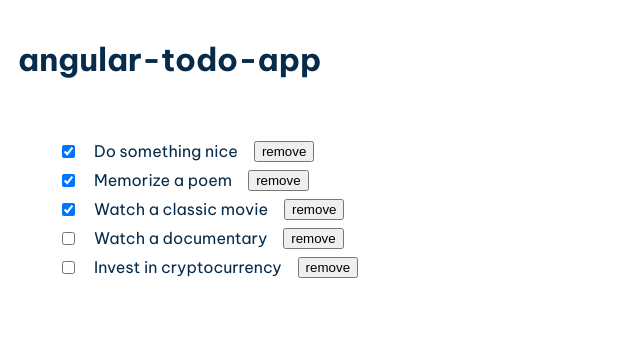
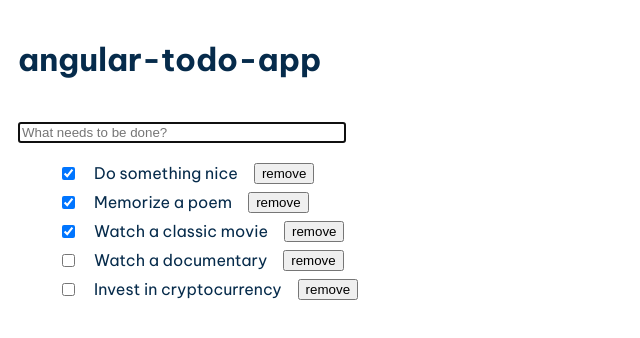
Before and after one commit to a-sokolova-dev/angular-todo-app, an Angular app: page / in a window 1280 px wide. Shown: the top 338 px of the page, without its empty margins (0-640 px from the left). Built offline with nearby package versions, Linux system fonts and the light colour scheme.

Commit message:
feat: add todo creation

```diff
--- a/src/app/app.component.html
+++ b/src/app/app.component.html
@@ -3,6 +3,7 @@
     <h1>angular-todo-app</h1>
   </header>
   <section class="content">
+    <app-todo-add></app-todo-add>
     <app-todo-list></app-todo-list>
   </section>
 </main>
--- a/src/app/app.component.ts
+++ b/src/app/app.component.ts
@@ -1,11 +1,12 @@
 import { Component } from '@angular/core';
 import { TodoListComponent } from './todo-list/todo-list.component';
+import { TodoAddComponent } from './todo-add/todo-add.component';
 
 @Component({
   selector: 'app-root',
   standalone: true,
   templateUrl: './app.component.html',
   styleUrl: './app.component.css',
-  imports: [TodoListComponent],
+  imports: [TodoListComponent, TodoAddComponent],
 })
 export class AppComponent {}
--- /dev/null
+++ b/src/app/todo-add/todo-add.component.css
@@ -0,0 +1,3 @@
+.new-todo {
+  width: 20rem;
+}
--- /dev/null
+++ b/src/app/todo-add/todo-add.component.html
@@ -0,0 +1,9 @@
+<div>
+  <input
+    [(ngModel)]="todo"
+    class="new-todo"
+    autofocus=""
+    placeholder="What needs to be done?"
+    (keyup.enter)="addTodo()"
+  />
+</div>
--- /dev/null
+++ b/src/app/todo-add/todo-add.component.ts
@@ -0,0 +1,22 @@
+import { Component, inject } from '@angular/core';
+import { FormsModule } from '@angular/forms';
+import { TodoService } from '../todo.service';
+
+@Component({
+  selector: 'app-todo-add',
+  standalone: true,
+  imports: [FormsModule],
+  templateUrl: './todo-add.component.html',
+  styleUrl: './todo-add.component.css',
+})
+export class TodoAddComponent {
+  private todoService = inject(TodoService);
+  todo = '';
+
+  addTodo() {
+    if (this.todo) {
+      this.todoService.addItem(this.todo);
+      this.todo = '';
+    }
+  }
+}
--- a/src/app/todo.service.ts
+++ b/src/app/todo.service.ts
@@ -34,4 +34,13 @@ export class TodoService {
   getAllTodos(): Todo[] {
     return this.todos;
   }
+
+  addItem(todo: string): void {
+    const todoItem: Todo = {
+      id: crypto.randomUUID(),
+      todo,
+      completed: false,
+    };
+    this.todos.push(todoItem);
+  }
 }
```
